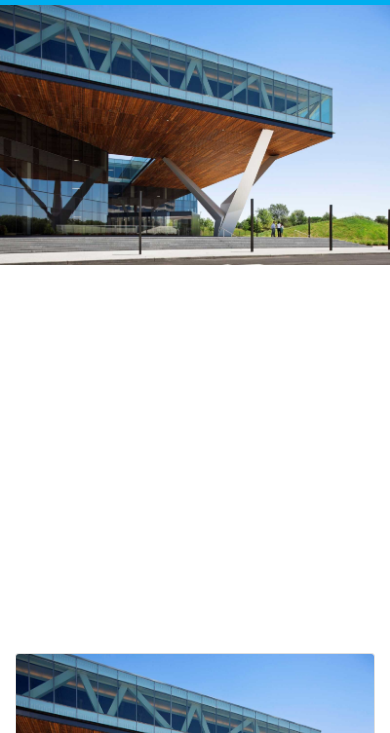
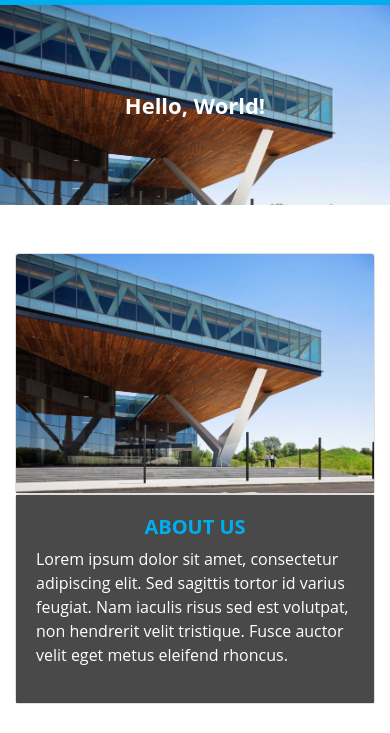
Before and after one commit to ZhumaZ/EIP-Task_B, a plain HTML site: page index.html in a window 390 px wide. Shown: the part 111-844 px from the top of the page. Drawn offline with nearby package versions, Linux system fonts and the light colour scheme.

Commit message:
Final Updates

```diff
--- a/style.css
+++ b/style.css
@@ -155,7 +155,7 @@
       display: none;
 
     }
-    .full-width-image-container {          /* Responsive height for mobile devices */
+    .header-bg-container {          /* Responsive height for mobile devices */
         height: 200px;
       }
 
```
